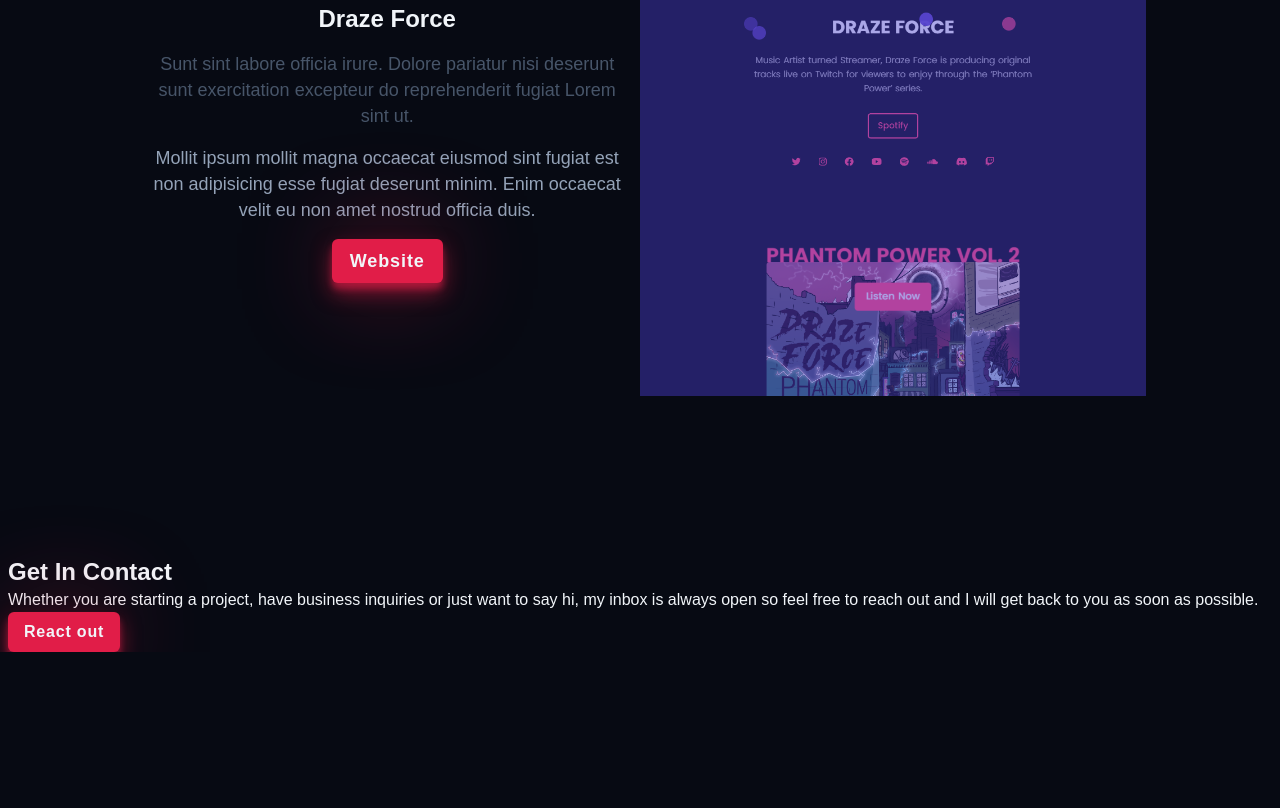
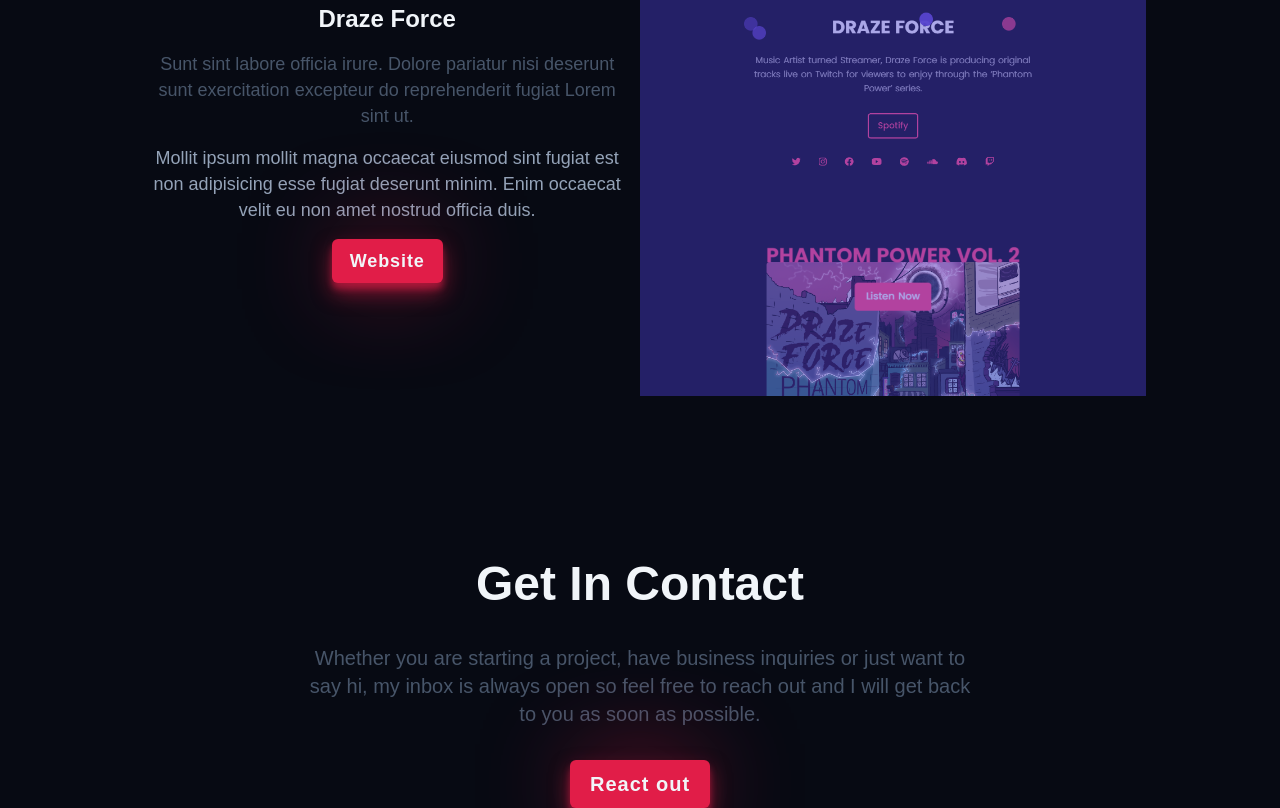
Before and after one commit to Linen220/portfolio-v1, a website built with Vite: page index.html in a window 1280 px wide. Shown: the part 2496-3304 px from the top of the page. Before the commit the page ends 3148 px from the top, so only its background shows below. Built offline with nearby package versions, Linux system fonts and the light colour scheme; a web font is replaced by a local one.

Commit message:
feat: add contact section

```diff
--- a/index.html
+++ b/index.html
@@ -104,7 +104,7 @@
       <section class="contact container section" >
         <h2 class="contact__title">Get In Contact</h2>
         <p class="contact__description">Whether you are starting a project, have business inquiries or just want to say hi, my inbox is always open so feel free to reach out and I will get back to you as soon as possible.</p>
-        <a class="contact__btn btn" href="#">React out</a>
+        <a class="contact__btn btn" href="mailto:fernandorondon2009@hotmail.com" target="_blank">React out</a>
       </section>
       <!-- <section></section> -->
     </main>
--- a/src/main.js
+++ b/src/main.js
@@ -4,4 +4,5 @@
 import '../styles/components/hero.css';
 import '../styles/components/about.css';
 import '../styles/components/work.css';
+import '../styles/components/contact.css';
 import '../styles/utils.css';
--- /dev/null
+++ b/styles/components/contact.css
@@ -0,0 +1,86 @@
+.contact {
+    display: flex;
+    flex-direction: column;
+    justify-content: center;
+    align-items: center;
+    text-align: center;
+    gap: 1rem;
+}
+
+.contact__title {
+    font-size: var(--size-2xl);
+    color: var(--clr-light);
+    text-transform: capitalize;
+}
+
+.contact__description {
+    font-size: var(--size-sm);
+    color: var(--clr-slate600);
+    max-width: 60ch;
+}
+
+.contact__btn {
+    font-size: var(--size-sm);
+}
+
+/* xs */
+@media ( min-width: 475px ) {
+    .contact {
+        gap: 1.5rem;
+    }
+
+    .contact__title {
+        font-size: var(--size-3xl);
+    }
+
+    .contact__description {
+        font-size: var(--size-base);
+    }
+
+    .contact__btn {
+        font-size: var(--size-base);
+    }
+}
+
+/* sm */
+/* @media ( min-width: 640px ) {} */
+
+/* md */
+/* @media ( min-width: 768px ) {} */
+
+/* lg */
+@media ( min-width: 1024px ) {
+    .contact__title {
+        font-size: var(--size-4xl);
+    }
+
+    .contact__description {
+        font-size: var(--size-lg);
+    }
+
+    .contact__btn {
+        font-size: var(--size-lg);
+    }
+}
+
+/* xl */
+@media ( min-width: 1280px ) {
+    .contact {
+        gap: 2rem;
+    }
+
+    .contact__title {
+        font-size: var(--size-5xl);
+    }
+
+    .contact__description {
+        font-size: var(--size-xl);
+    }
+
+    .contact__btn {
+        font-size: var(--size-xl);
+    }
+}
+
+/* 2xl */
+/* @media ( min-width: 1536px ) {} */
```
